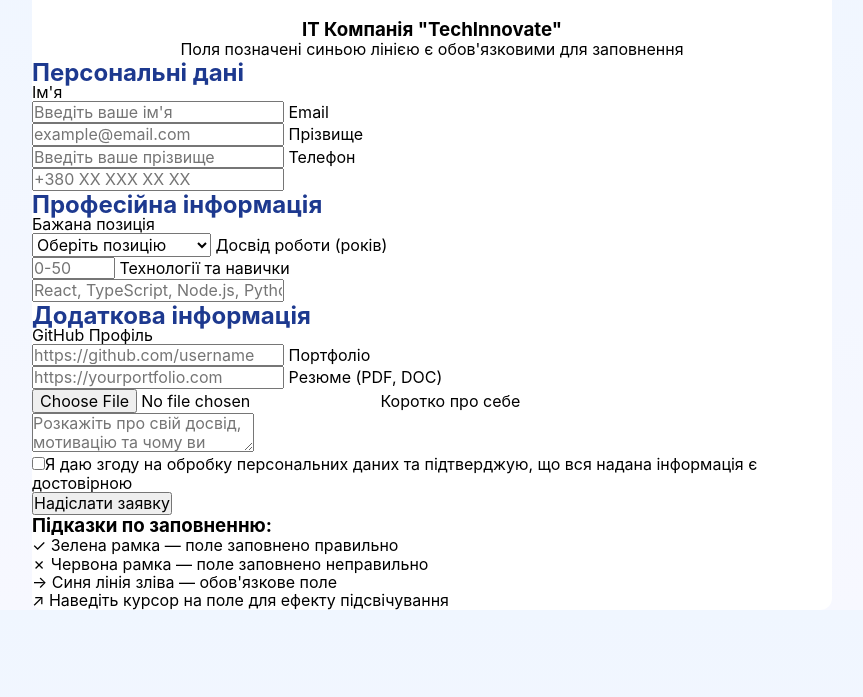
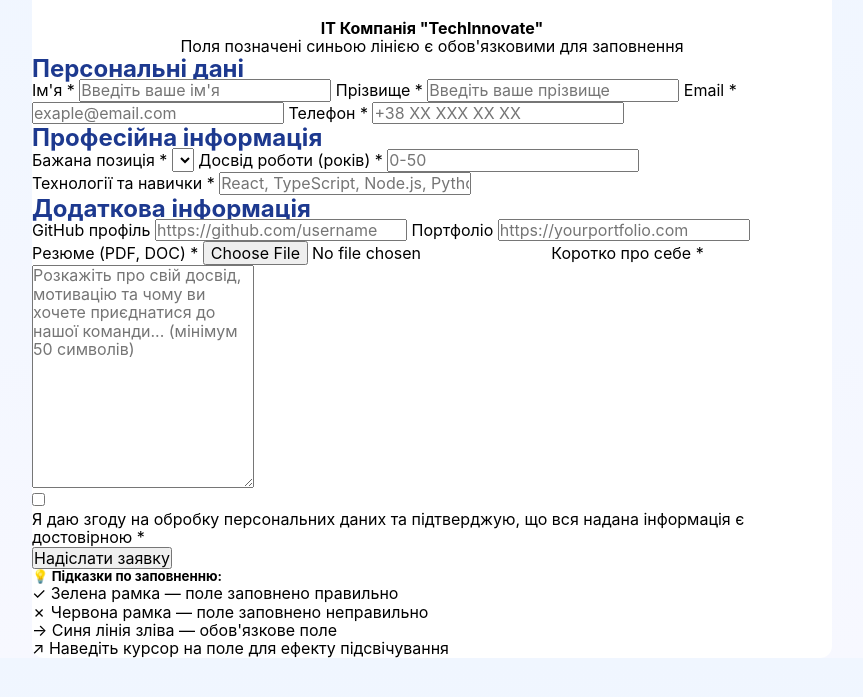
Before and after one commit to andriilishchenko1/Web, a website: page less_13/index.html in a window 1280 px wide. Shown: the part 61-758 px from the top of the page, without its empty margins (208-1071 px from the left). Drawn offline with Linux system fonts and the light colour scheme.

Commit message:
Update index.html

```diff
--- a/less_13/index.html
+++ b/less_13/index.html
@@ -1,90 +1,88 @@
 <!DOCTYPE html>
 <html lang="en">
 <head>
+    <link href="style/style.css" rel="stylesheet">
+    <link href="style/normalize.css" rel="stylesheet">
     <meta charset="UTF-8">
-    <title>Title</title>
-    <link rel="stylesheet" href="style/style.css">
-    <link rel="stylesheet" href="style/normalize.css">
-    <meta name="viewport" content="width=device-width, initial-scale=1.0">
+    <title>Job Application Form</title>
 </head>
 <body>
 <div class="wrapper">
     <header>
         <h1>Форма прийому на роботу</h1>
-    <h3>ІТ Компанія "TechInnovate"</h3>
-    <p class="header_p">Поля позначені синьою лінією є обов'язковими для заповнення</p>
+        <h4>ІТ Компанія "TechInnovate"</h4>
+        <p>Поля позначені синьою лінією є обов'язковими для заповнення</p>
     </header>
     <main>
-    <form class="Personal">
+        <form class="personal">
             <h2>Персональні дані</h2>
-        <label>
-            Ім'я<br>
+            <div class="name">
+                <label class="name-label">
+                    <span>Ім'я *</span>
                     <input type="text" name="name" placeholder="Введіть ваше ім'я" required>
                 </label>
-        <label>
-            Email<br>
-        <input type="text" name="name" placeholder="example@email.com" required>
+                <label class="surname">
+                    <span>Прізвище *</span>
+                    <input type="text" name="surname" placeholder="Введіть ваше прізвище" required>
                 </label>
-        <label>
-            Прізвище<br>
-            <input type="text" name="name" placeholder="Введіть ваше прізвище" required>
+                <label class="email">
+                    <span>Email *</span>
+                    <input type="email" name="email" placeholder="exaple@email.com" required>
                 </label>
-        <label>
-            Телефон<br>
-            <input type="text" name="name" placeholder="+380 XX XXX XX XX" required>
+                <label class="tel">
+                    <span>Телефон *</span>
+                    <input type="tel" name="tel" placeholder="+38 XX XXX XX XX" required>
                 </label>
+            </div>
         </form>
-            <form class="Proff">
+        <form class="professional">
             <h2>Професійна інформація</h2>
-                Бажана позиція<br>
-                <select name="profession" required>
-                    <option value="Choose">Оберіть позицію</option>
-                    <option value="Frontend">Front-End Developer</option>
-                    <option value="Back">BackEnd Developer</option>
-                    <option value="Full">Full stack Developer</option>
-                    <option value="Dev">Dev Ops Developer</option>
-                    <option value="QA">QA Engineer</option>
-                    <option value="UI/UX">UI/UX</option>
-                    <option value="Mobile">Mobile Developer</option>
-                    <option value="Data">Data Scientist</option>
-                </select>
-                <label>
-                    Досвід роботи (років)<br>
-                    <input type="number" min="0" max="50" name="age" placeholder="0-50" required>
+            <div class="job">
+                <label class="preferred">
+                    <span>Бажана позиція *</span>
+                    <select name="city" required></select>
                 </label>
-                <label>
-                    Технології та навички<br>
-                    <input type="text" name="name" placeholder="React, TypeScript, Node.js, Python" required>
+                <label class="experience">
+                    <span>Досвід роботи (років) *</span>
+                    <input type="age" min="0" max="50" placeholder="0-50" required>
+                </label>
+            </div>
+            <label class="tech-skills">
+                <span>Технології та навички *</span>
+                <input type="text" placeholder="React, TypeScript, Node.js, Python..." name="tech-skills" required>
             </label>
         </form>
         <form class="additional">
             <h2>Додаткова інформація</h2>
-            GitHub Профіль<br>
-            <label>
-            <input type="text" name="name" placeholder="https://github.com/username" required>
+            <div class="git-port">
+                <label class="git">
+                    <span>GitHub профіль</span>
+                    <input type="url" name="github" placeholder="https://github.com/username">
                 </label>
-            Портфоліо<br>
-            <label>
-                <input type="text" name="name" placeholder="https://yourportfolio.com" required>
+                <label class="portfolio">
+                    <span>Портфоліо</span>
+                    <input type="url" name="portfolio" placeholder="https://yourportfolio.com">
                 </label>
-            Резюме (PDF, DOC)<br>
-            <label>
-                <input type="file" name="name" placeholder="Вибрати файл Файл не вибрано" required>
+            </div>
+            <label class="resume">
+                <span>Резюме (PDF, DOC) *</span>
+                <input type="file" name="resume" placeholder="Вибрати файл Файл не вибрано" required>
             </label>
-            Коротко про себе<br>
-            <label>
-                <textarea name = "feedback"  placeholder="Розкажіть про свій досвід, мотивацію та чому ви хочете приєднатися до нашої команди...(мінімум 50 символів)" required></textarea>
+            <label class="about">
+                <span>Коротко про себе *</span>
+                <textarea name="about" rows="12" cols="" placeholder="Розкажіть про свій досвід, мотивацію та чому ви хочете приєднатися до нашої команди... (мінімум 50 символів)" required></textarea>
             </label>
         </form>
-        <form class="allow">
-            <label>
-                <input type="checkbox" name="agree" required>Я даю згоду на обробку персональних даних та підтверджую, що вся надана інформація є достовірною
+        <div class="agreement-block">
+            <label class="agreement">
+                <input type="checkbox" name="agreement" required>
+                <p>Я даю згоду на обробку персональних даних та підтверджую, що вся надана інформація є достовірною *</p>
             </label>
-        </form>
-        <button class="btn">Надіслати заявку</button>
+        </div>
+        <button type="submit">Надіслати заявку</button>
     </main>
     <footer>
-        <h3>Підказки по заповненню:</h3>
+        <h5>💡 Підказки по заповненню:</h5>
         <ul>
             <li>✓ Зелена рамка — поле заповнено правильно</li>
             <li>✗ Червона рамка — поле заповнено неправильно</li>
```
Lines whose indentation alone changed are shown as unchanged.
